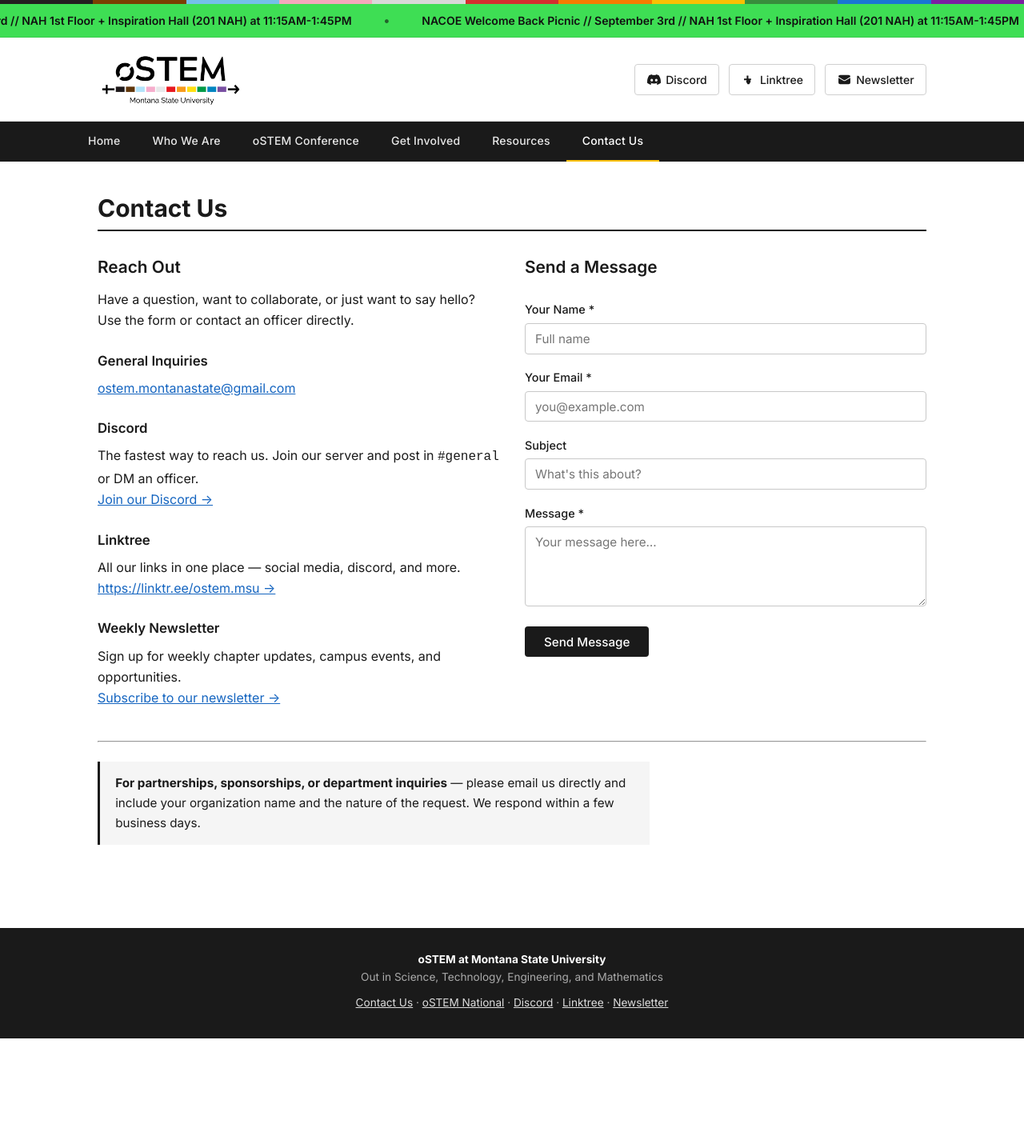
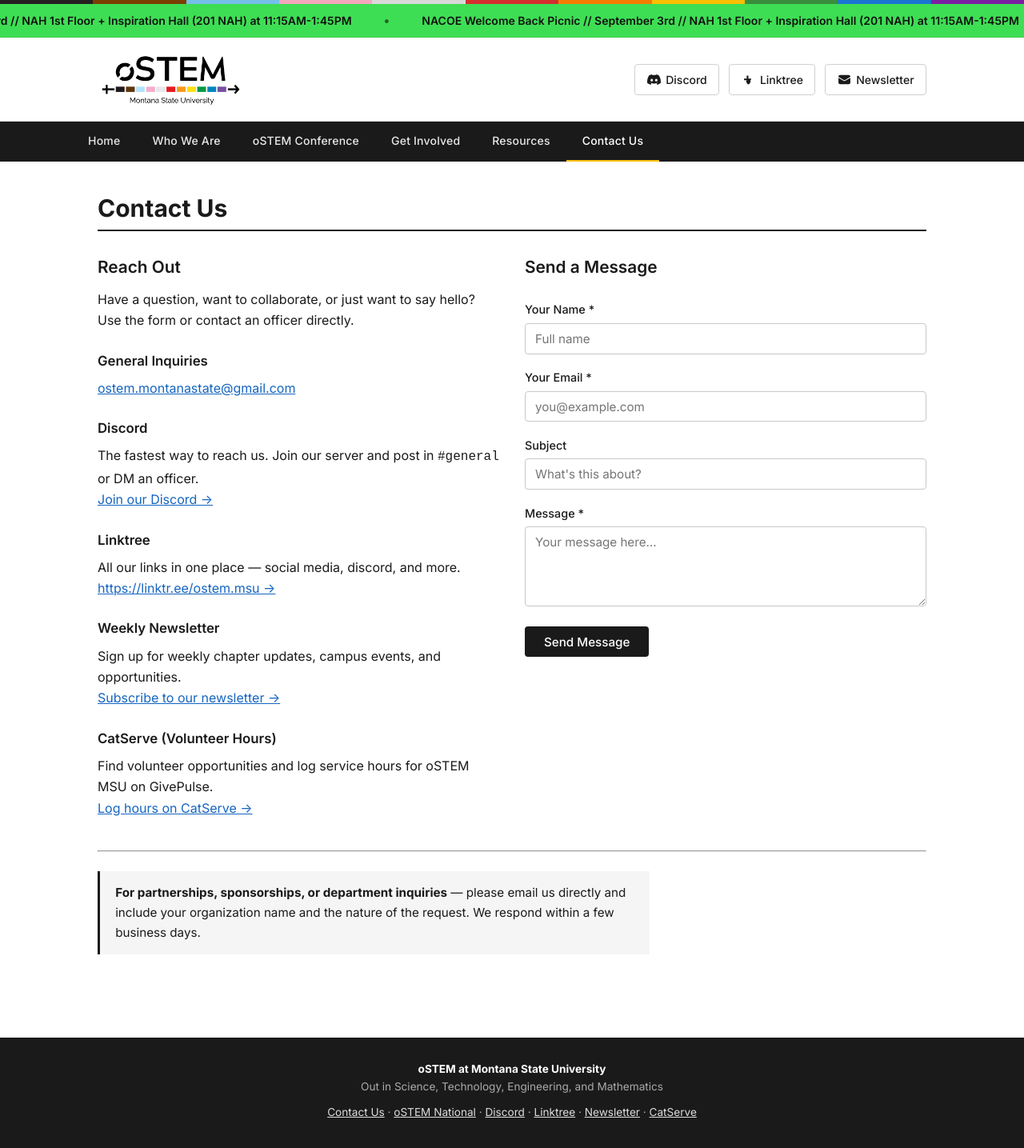
Before and after one commit to ostemmontanastate-cyber/ostem-website, a Jekyll site: the page built from contact/index.md, in a window 1280 px wide. Shown: the whole page at 80% size. Built offline with Jekyll 4.4.1, drawn with Linux system fonts in a browser that asks for light colours; before the commit the page ends 1298 px from its top, so only the background shows below that.

Commit message:
added catserve links

```diff
--- a/_config.yml
+++ b/_config.yml
@@ -17,6 +17,8 @@ social:
   linktree: "https://linktr.ee/ostem.msu"
   newsletter: "https://preview.mailerlite.io/forms/2077342/178326905847547293/share"
 
+catserve: "https://montana.givepulse.com/"
+
 # Exclude from build
 exclude:
   - Website.md
--- a/_data/resources.yml
+++ b/_data/resources.yml
@@ -33,6 +33,9 @@
 
 - section: "Campus Resources at MSU"
   links:
+    - name: "CatServe (GivePulse)"
+      url: "https://montana.givepulse.com/"
+      desc: "MSU's community service portal to find volunteer opportunities and log service hours"
     - name: "MSU Office of Diversity & Inclusion"
       url: "https://www.montana.edu/diversity/"
       desc: "Campus-wide diversity resources and programming"
--- a/_layouts/default.html
+++ b/_layouts/default.html
@@ -172,6 +172,8 @@
       <a href="{{ site.social.linktree }}" target="_blank" rel="noopener noreferrer">Linktree</a>
       &middot;
       <a href="{{ site.social.newsletter }}" target="_blank" rel="noopener noreferrer">Newsletter</a>
+      &middot;
+      <a href="{{ site.social.catserve }}" target="_blank" rel="noopener noreferrer">CatServe</a>
     </p>
   </footer>
 
--- a/contact/index.md
+++ b/contact/index.md
@@ -37,6 +37,12 @@ description: Get in touch with oSTEM at Montana State University — email, Disc
     <p>
       Sign up for weekly chapter updates, campus events, and opportunities.<br>
       <a href="{{ site.social.newsletter }}" target="_blank" rel="noopener noreferrer">Subscribe to our newsletter →</a>
+    </p>
+
+    <h3>CatServe (Volunteer Hours)</h3>
+    <p>
+      Find volunteer opportunities and log service hours for oSTEM MSU on GivePulse.<br>
+      <a href="{{ site.social.catserve }}" target="_blank" rel="noopener noreferrer">Log hours on CatServe →</a>
     </p>
 
   </div>
```
Also changed, not shown: conference/index.md (+1 -1 lines), get-involved/index.md (+2 -2 lines).
